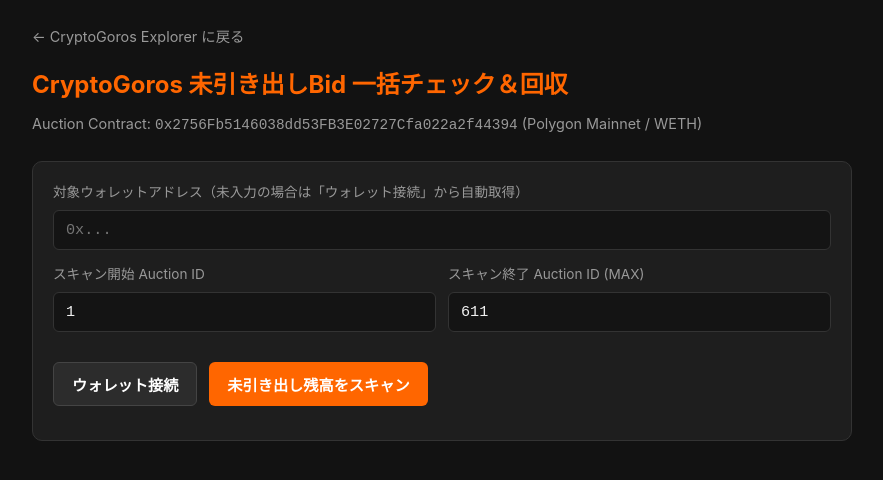
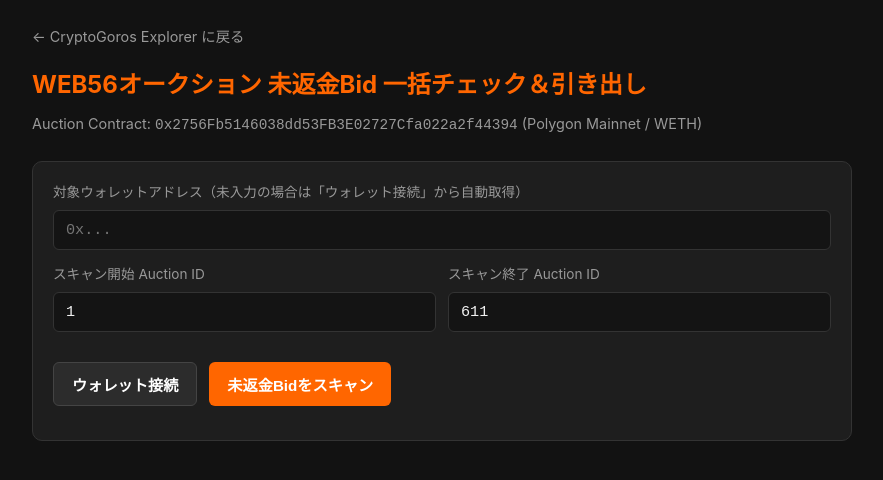
Before and after one commit to xfoxjp/cryptogoros-explorer, a plain HTML site: page cryptogoros-refund.html in a window 1280 px wide. Shown: the whole page, without its empty margins (198-1081 px from the left). Drawn offline with Linux system fonts and the light colour scheme.

Commit message:
Add files via upload

```diff
--- a/cryptogoros-refund.html
+++ b/cryptogoros-refund.html
@@ -168,7 +168,7 @@
       <a href="./index.html">← CryptoGoros Explorer に戻る</a>
     </div>
 
-    <h1>CryptoGoros 未引き出しBid 一括チェック＆回収</h1>
+    <h1>WEB56オークション 未返金Bid 一括チェック＆引き出し</h1>
     <div class="subtitle">
       Auction Contract: <code>0x2756Fb5146038dd53FB3E02727Cfa022a2f44394</code> (Polygon Mainnet / WETH)
     </div>
@@ -185,14 +185,14 @@
           <input type="number" id="startIdInput" value="1" />
         </div>
         <div class="form-group">
-          <label>スキャン終了 Auction ID (MAX)</label>
+          <label>スキャン終了 Auction ID</label>
           <input type="number" id="endIdInput" value="611" />
         </div>
       </div>
 
       <div class="btn-row">
         <button id="connectBtn" class="secondary" onclick="connectWallet()">ウォレット接続</button>
-        <button id="scanBtn" onclick="scanUnclaimedBids()">未引き出し残高をスキャン</button>
+        <button id="scanBtn" onclick="scanUnclaimedBids()">未返金Bidをスキャン</button>
       </div>
       <div id="statusLog" class="status"></div>
     </div>
```
